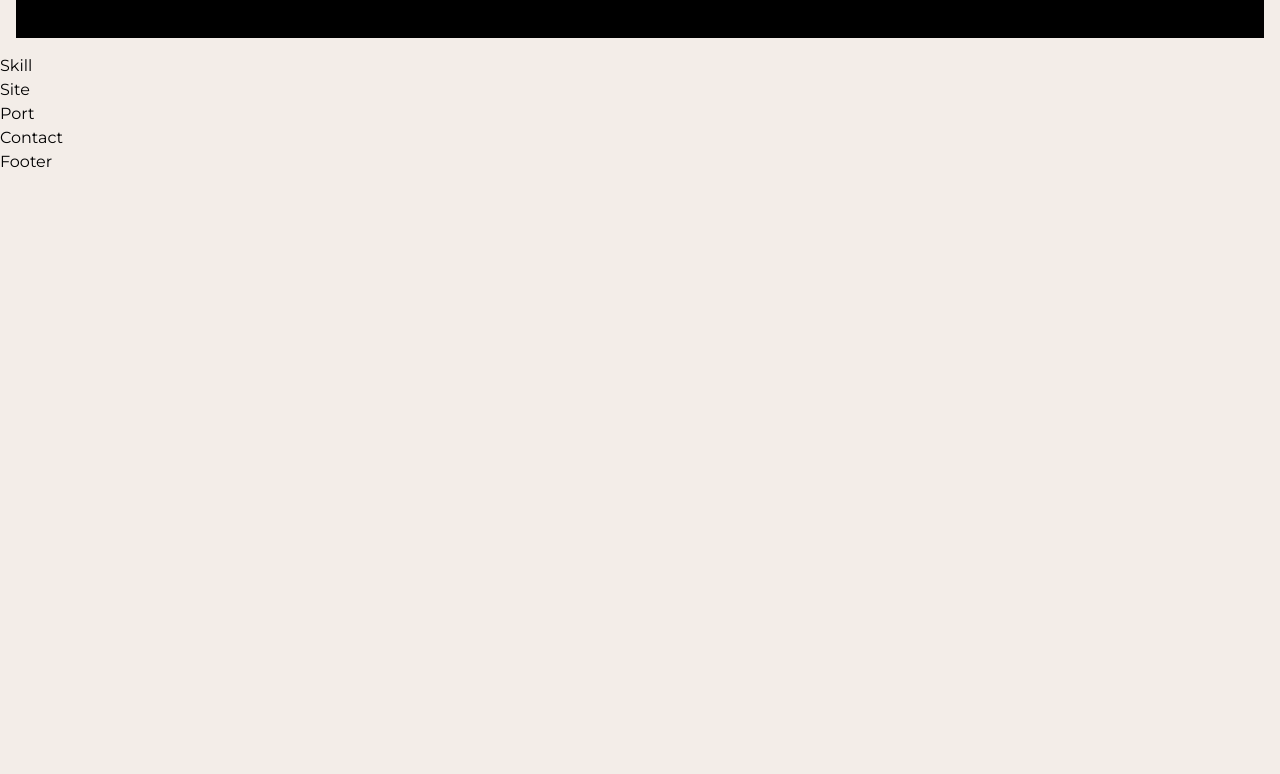
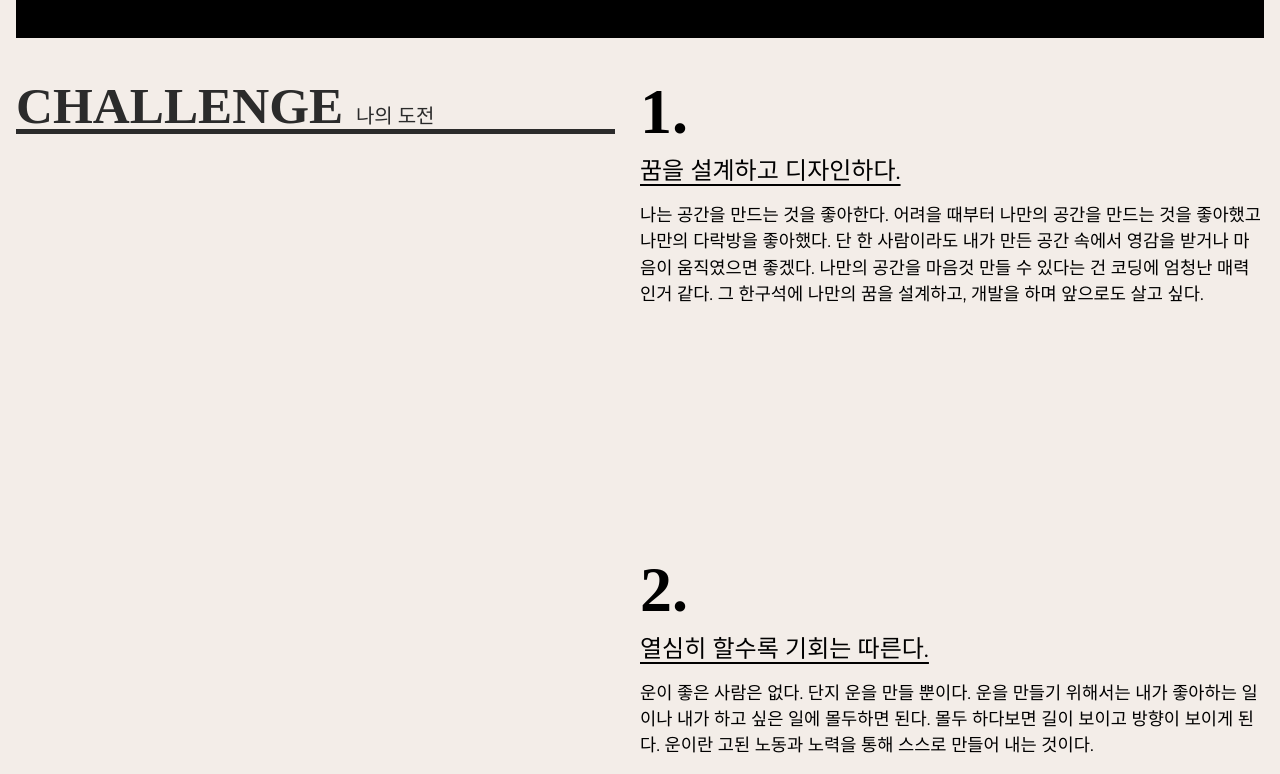
Before and after one commit to joon6390/PortFolio-React, a React (Create React App) app: page / in a window 1280 px wide. Shown: the part 746-1520 px from the top of the page. Before the commit the page ends 920 px from the top, so only its background shows below. Built offline with nearby package versions, Linux system fonts and the light colour scheme; a small style sheet from the web is missing; a web font is replaced by a local one.

Commit message:
스킬 영역 완료

```diff
--- a/src/assets/scss/section/_site.scss
+++ b/src/assets/scss/section/_site.scss
@@ -0,0 +1,3 @@
+#site {
+    height: 3000px;
+}
--- a/src/assets/scss/section/_skill.scss
+++ b/src/assets/scss/section/_skill.scss
@@ -0,0 +1,68 @@
+.skill__inner {
+    padding: 16px;
+    display: flex;
+    justify-content: space-between;
+
+    @media (max-width: 800px) {
+        flex-direction: column;
+    }
+
+    .skill__title {
+        position: sticky;
+        top: 70px;
+        left: 0;
+        width: 48%;
+        height: 5vw;
+        font-size: 4vw;
+        font-weight: 900;
+        line-height: 1.4;
+        font-family: var(--mainKor-font);
+        text-transform: uppercase;
+        color: var(--black100);
+        border-bottom: 0.4vw solid var(--black100);
+
+        @media (max-width: 800px) {
+            width: 100%;
+            margin-bottom: 10vw;
+            font-size: 30px;
+            height: auto;
+            top: 68px;
+            background-color: var(--mainBg-color);
+        }
+
+        em {
+            font-size: 1.25rem;
+            font-weight: 400;
+            line-height: 2;
+        }
+    }
+    .skill__desc {
+        width: 50%;
+
+        @media (max-width: 800px) {
+                width: 100%;
+        }
+
+        span {
+            font-size: 5vw;
+            line-height: 1;
+            font-weight: 900;
+            line-height: 1.3;
+            font-family: var(--mainNum-font);
+
+            @media (max-width: 800px) {
+                font-size: 20vw;
+            }
+        }
+        h3 {
+            font-size: 1.5rem;
+            text-decoration: underline;
+            text-underline-position: under;
+            margin-bottom: 1vw;
+        }
+        p {
+            margin-bottom: 30vh;
+            font-size: 1.1rem;
+        }
+    }
+}
--- a/src/components/Site.jsx
+++ b/src/components/Site.jsx
@@ -2,7 +2,7 @@
 
 const Site = () => {
   return (
-    <div>Site</div>
+    <div id='site'>Site</div>
   )
 }
 
--- a/src/components/Skill.jsx
+++ b/src/components/Skill.jsx
@@ -1,9 +1,39 @@
-import React from 'react'
+import React from "react"
+
+const skillText = [
+    {
+        title: "꿈을 설계하고 디자인하다.",
+        desc: "나는 공간을 만드는 것을 좋아한다. 어려을 때부터 나만의 공간을 만드는 것을 좋아했고 나만의 다락방을 좋아했다. 단 한 사람이라도 내가 만든 공간 속에서 영감을 받거나 마음이 움직였으면 좋겠다. 나만의 공간을 마음것 만들 수 있다는 건 코딩에 엄청난 매력인거 같다. 그 한구석에 나만의 꿈을 설계하고, 개발을 하며 앞으로도 살고 싶다."
+    },
+    {
+        title: "열심히 할수록 기회는 따른다.",
+        desc: "운이 좋은 사람은 없다. 단지 운을 만들 뿐이다. 운을 만들기 위해서는 내가 좋아하는 일이나 내가 하고 싶은 일에 몰두하면 된다. 몰두 하다보면 길이 보이고 방향이 보이게 된다. 운이란 고된 노동과 노력을 통해 스스로 만들어 내는 것이다."
+    },
+    {
+        title: "나에게 정직하다.",
+        desc: "정직은 다른 사람보다 나에게 큰 의미를 부여해야 한다. 자신이 정직하지 않으면 진정으로 원하는 일을 열정적으로 밀고 나갈 수 없다. 마음에서 우러나오는 일을 해야 정직해지며 삶을 더 즐길 줄 알게 된다."
+    }
+]
 
 const Skill = () => {
-  return (
-    <div>Skill</div>
-  )
+    return (
+        <section id="skill">
+            <div className="skill__inner">
+                <h2 className="skill__title">
+                    challenge <em>나의 도전</em>
+                </h2>
+                <div className="skill__desc">
+                    {skillText.map((skill, key) => (
+                        <div key={key}>
+                            <span>{key+1}.</span>
+                            <h3>{skill.title}</h3>
+                            <p>{skill.desc}</p>
+                        </div>
+                    ))}
+                </div>
+            </div>
+        </section>
+    )
 }
 
-export default Skill
+export default Skill;
```
